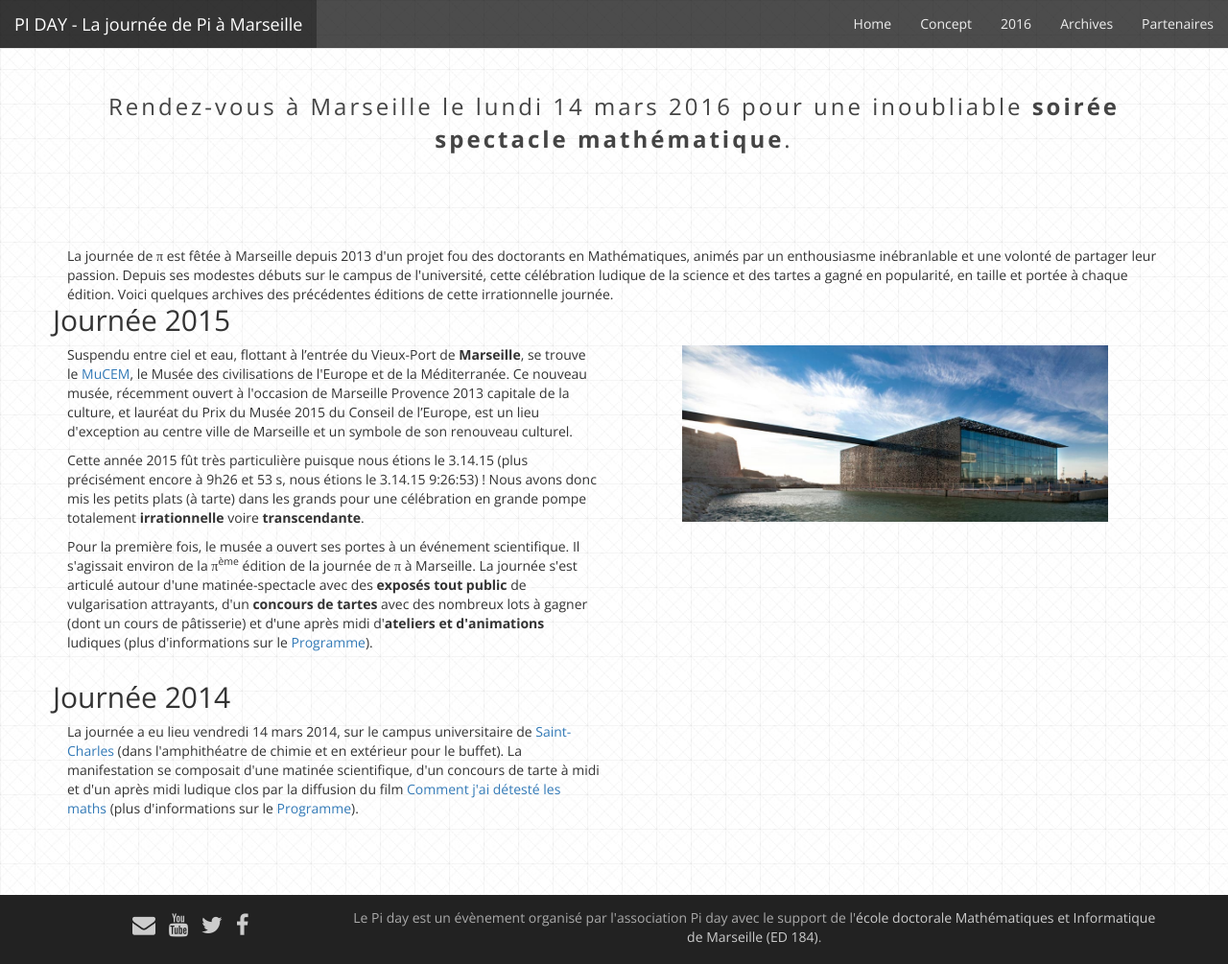
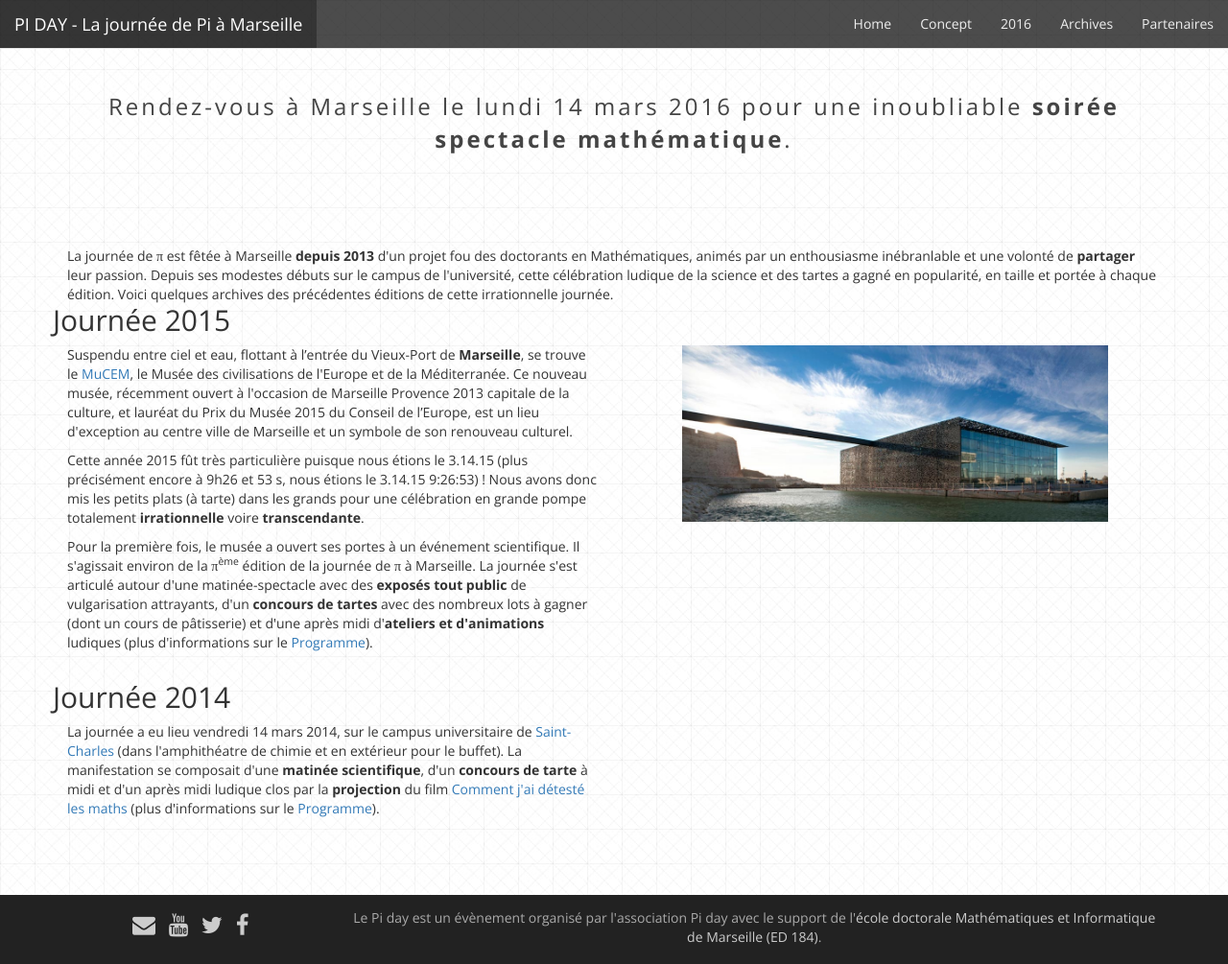
Before and after one commit to Piday/piday.github.io, a Jekyll site: the page built from archives.html, in a window 1280 px wide and 1005 px high. Shown: the whole window at 96% size. Built offline with Jekyll 4.4.1, drawn with Linux system fonts in a browser that asks for light colours; nearby versions of some CDN libraries; Markdown is read by kramdown in place of the engine named in the settings.

Commit message:
archives 2

```diff
--- a/archives.html
+++ b/archives.html
@@ -17,7 +17,7 @@ permalink: /Archives/
 <div class="vertical-spacer"></div>
 <div class="row">
 	<div class="col-sm-12">
-		La journée de π est fêtée à Marseille depuis 2013 d'un projet fou des doctorants en Mathématiques, animés par un enthousiasme inébranlable et une volonté de partager leur passion. Depuis ses modestes débuts sur le campus de l'université, cette célébration ludique de la science et des tartes a gagné en popularité, en taille et portée à chaque édition. Voici quelques archives des précédentes éditions de cette irrationnelle journée.
+		La journée de π est fêtée à Marseille <strong>depuis 2013</strong> d'un projet fou des doctorants en Mathématiques, animés par un enthousiasme inébranlable et une volonté de <strong>partager</strong> leur passion. Depuis ses modestes débuts sur le campus de l'université, cette célébration ludique de la science et des tartes a gagné en popularité, en taille et portée à chaque édition. Voici quelques archives des précédentes éditions de cette irrationnelle journée.
 	</div>
 	<h2>Journée 2015</h2>
 	<div class="col-sm-6">
@@ -39,7 +39,7 @@ permalink: /Archives/
 	<h2>Journée 2014</h2>
 	<div class="col-sm-6">
         <p>
-		La journée a eu lieu vendredi 14 mars 2014, sur le campus universitaire de <a href="http://sciences.univ-amu.fr/sites-geographiques/saint-charles">Saint-Charles</a> (dans l'amphithéatre de chimie et en extérieur pour le buffet). La manifestation se composait d'une matinée scientifique, d'un concours de tarte à midi et d'un après midi ludique clos par la diffusion du film <a href="https://fr.wikipedia.org/wiki/Comment_j%27ai_détesté_les_maths">Comment j'ai détesté les maths</a> (plus d'informations sur le <a class="page-link" href="{{ '2014/Programme/' | prepend: site.baseurl }}">Programme</a>).
+		La journée a eu lieu vendredi 14 mars 2014, sur le campus universitaire de <a href="http://sciences.univ-amu.fr/sites-geographiques/saint-charles">Saint-Charles</a> (dans l'amphithéatre de chimie et en extérieur pour le buffet). La manifestation se composait d'une <strong>matinée scientifique</strong>, d'un <strong>concours de tarte</strong> à midi et d'un après midi ludique clos par la <strong>projection</strong> du film <a href="https://fr.wikipedia.org/wiki/Comment_j%27ai_détesté_les_maths">Comment j'ai détesté les maths</a> (plus d'informations sur le <a class="page-link" href="{{ '2014/Programme/' | prepend: site.baseurl }}">Programme</a>).
         </p>
 	</div>
 </div>
```
